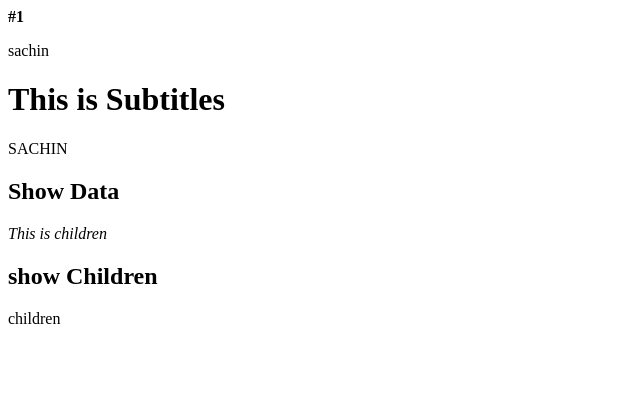
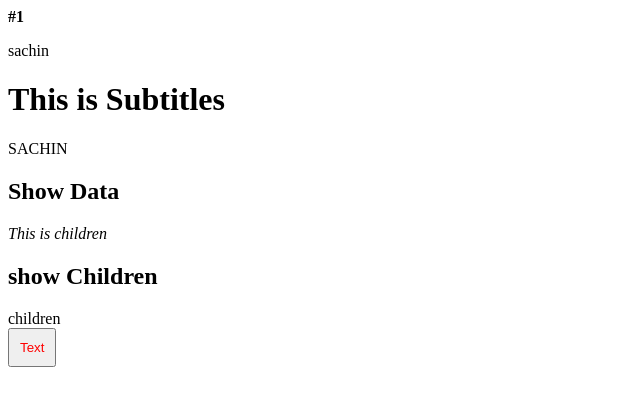
Before and after one commit to sapkotasachin1992/Typescript_React, a React (Vite) app: page / in a window 1280 px wide. Shown: the top 406 px of the page, without its empty margins (0-640 px from the left). Built offline with nearby package versions, Linux system fonts and the light colour scheme.

Commit message:
button component props

```diff
--- a/src/App.tsx
+++ b/src/App.tsx
@@ -2,6 +2,7 @@ import type { ReactNode } from "react";
 import { UserCard } from "./components/01_RequiredOptionalProps";
 import { Greet } from "./components/02_DefaultProps";
 import { RequiredChildren, UserData } from "./components/03_ChildrenReactNode";
+import { Button } from "./components/05_ConponentProps";
 
 
 function App() {
@@ -16,6 +17,7 @@ function App() {
       <RequiredChildren title="show Children" >
         children
       </RequiredChildren>
+      <Button variant="primary" onClick={() => alert("clicked")} style={{ color: "red" }}>Text</Button>
     </>
   )
 }
--- /dev/null
+++ b/src/components/05_ConponentProps.tsx
@@ -0,0 +1,21 @@
+import type { ComponentProps, CSSProperties } from "react"
+
+type ButtonTypeProps = ComponentProps<"button"> //this teels that i can freely accept all the properties related to button like. onClick,id, type, disabled ,style
+
+type ButtonProps = ButtonTypeProps & { variant?: 'primary' | 'secondary' } //now we are adding our own custom propertis along with the default properties
+
+export function Button({ variant = 'primary', style, ...rest }: ButtonProps) {
+    //in paramater we are sure that we will pass variant and style but rest of the things we are not sure so we do ...rest.
+
+    const base: CSSProperties = {
+        padding: '10px'
+    }
+
+    return <button style={{ ...base, ...style }} {...rest} />
+    //for above style parameter we are telling add the css properties defined in base and also add css properties that is passed as style from button component.
+    //{...rest} means now add all the extra properties that is passed in button
+
+
+
+
+}
```
